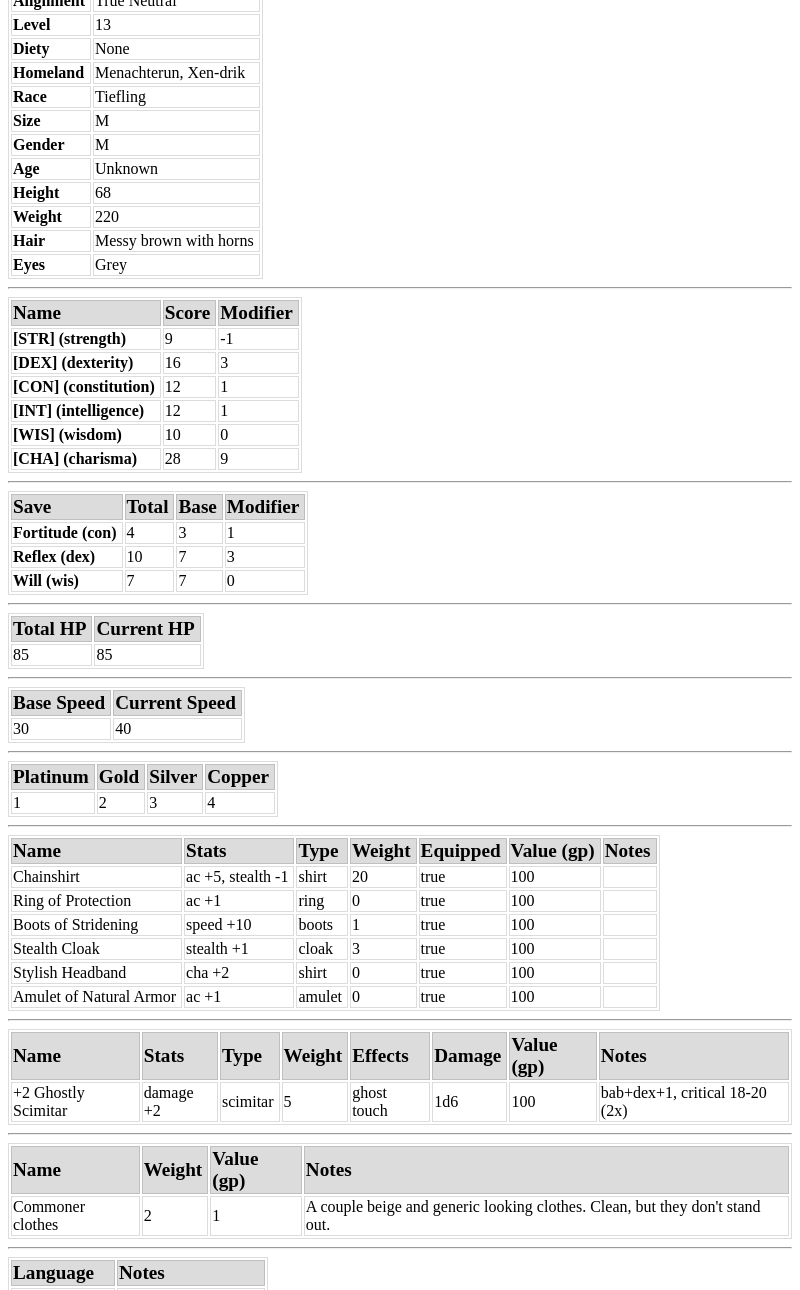
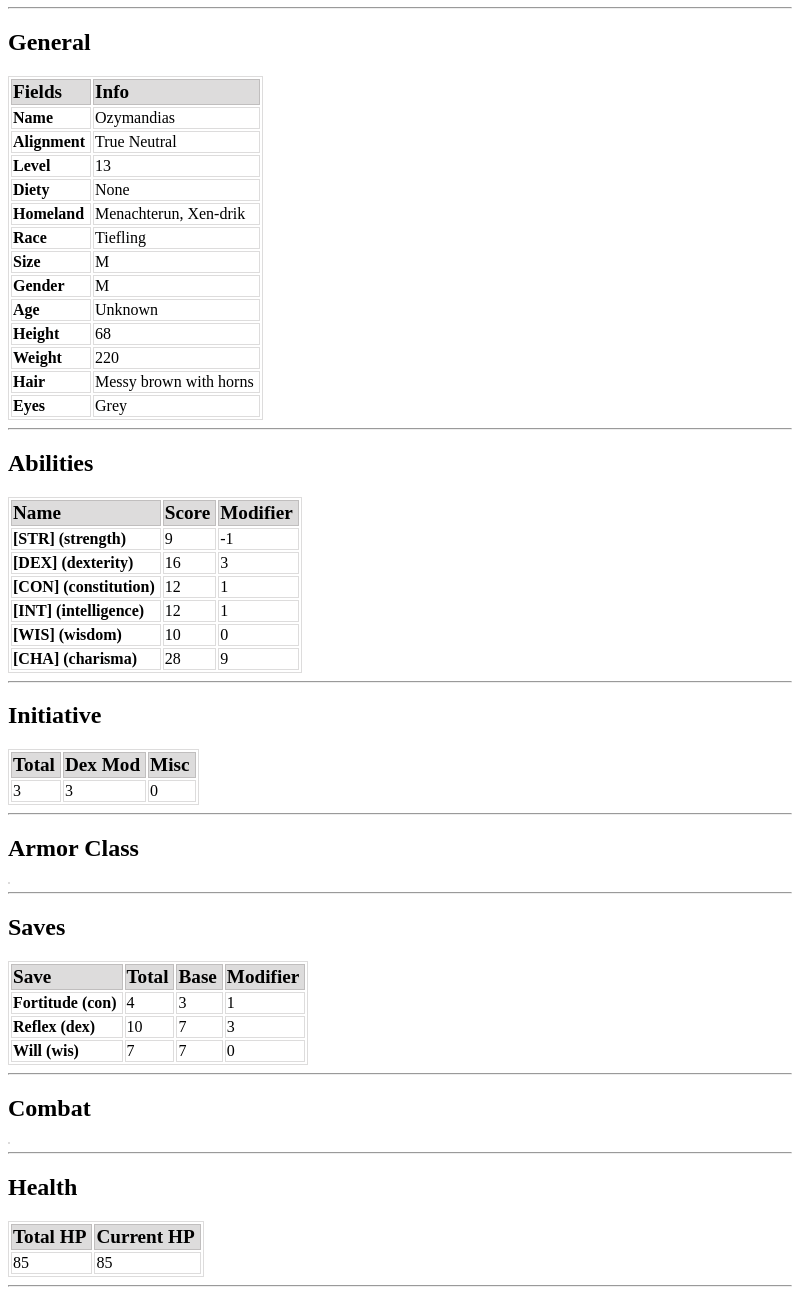
Before and after one commit to ReverieWisp/Ozy, an Electron app: page main/index.html in a window 800 px wide. Shown: the part 73-1363 px from the top of the page. Drawn offline with Linux system fonts and the light colour scheme.

Commit message:
= Set up sections

```diff
--- a/main/index.html
+++ b/main/index.html
@@ -30,7 +30,10 @@
 
 
 <body>
+	<h1>Character Sheet</h1>
+	<hr/>
 	<table>
+		<h2>General</h2>
 		<tr>
 			<th>Fields</th>
 			<th>Info</th>
@@ -90,6 +93,7 @@
 	</table>
 	<hr/>
 	<table>
+		<h2>Abilities</h2>
 		<tr>
 			<th>Name</th>
 			<th>Score</th>
@@ -128,6 +132,25 @@
 	</table>
 	<hr/>
 	<table>
+		<h2>Initiative</h2>
+		<tr>
+			<th>Total</th>
+			<th>Dex Mod</th>
+			<th>Misc</th>
+		</tr>
+		<tr>
+			<td><span id="initiative">0</span></td>
+			<td><span id="initiative-mod">0</span></td>
+			<td><span id="initiative-misc">0</span></td>
+		</tr>
+	</table>
+	<hr/>
+	<table>
+		<h2>Armor Class</h2>
+	</table>
+	<hr/>
+	<table>
+		<h2>Saves</h2>
 		<tr>
 			<th>Save</th>
 			<th>Total</th>
@@ -155,6 +178,11 @@
 	</table>
 	<hr/>
 	<table>
+		<h2>Combat</h2>
+	</table>
+	<hr/>
+	<table>
+		<h2>Health</h2>
 		<tr>
 			<th>Total HP</th>
 			<th>Current HP</th>
@@ -166,6 +194,7 @@
 	</table>
 	<hr/>
 	<table>
+		<h2>Movement</h2>
 		<tr>
 			<th>Base Speed</th>
 			<th>Current Speed</th>
@@ -177,6 +206,7 @@
 	</table>
 	<hr/>
 	<table>
+		<h2>Money</h2>
 		<tr>
 			<th>Platinum</th>
 			<th>Gold</th>
@@ -191,12 +221,16 @@
 		</tr>
 	</table>
 	<hr/>
+	<h2>Equipment</h2>
 	<span id="table-equipment"></span>
 	<hr/>
+	<h2>Weapons</h2>
 	<span id="table-weapons"></span>
 	<hr/>
+	<h2>Items</h2>
 	<span id="table-items"></span>
 	<hr/>
+	<h2>Langauges</h2>
 	<span id="table-langauges"></span>
 </body>
 
@@ -228,13 +262,22 @@
 	p.wis = -1;
 	p.cha = -1;
 
-	// Movement
-	p.speed = -1;     // This is the current speed
-	p.speedBase = -1; // This is the base speed
+	// Combat
+	p.initiative = -1;
+	p.ac = -1;
+	p.acTouch = -1;
+	p.acFlat = -1;
+	p.bab = -1;
+	p.cmb = -1;
+	p.cmd = -1;
 
 	// Health
 	p.health = -1;     // This is the current health
 	p.healthBase = -1; // This is the base health
+
+	// Movement
+	p.speed = -1;     // This is the current speed
+	p.speedBase = -1; // This is the base speed
 
 	// Saves
 	p.fortitudeBase = -1;
@@ -337,9 +380,66 @@
 		];
 	}
 
+
+//////////////////////////////
+// Calculate various things //
+//////////////////////////////
+
+
+	// Calculate ability modifiers based on existing things
+	function calculateAbilityModifiers() {
+		getId('str-mod').innerHTML = calcAbilityMod(p.str);
+		getId('dex-mod').innerHTML = calcAbilityMod(p.dex);
+		getId('con-mod').innerHTML = calcAbilityMod(p.con);
+		getId('int-mod').innerHTML = calcAbilityMod(p.int);
+		getId('wis-mod').innerHTML = calcAbilityMod(p.wis);
+		getId('cha-mod').innerHTML = calcAbilityMod(p.cha);
+	}
+
+	// Split on spaces and then on underscores. Note that stats are in the format (stat1_+2 stat2_-50)
+	function calculateEquipmentModifiers() {
+		for (let i = 0; i < p.equipment.length; i++) {
+  			let item = p.equipment[i];
+
+  			if(!item.equipped) {
+  				continue;
+  			}
+
+  			let stats = item.stats.split(' ');
+
+  			for(let j = 0; j < stats.length; j++) {
+  				let split = stats[j].split('_');
+  				let stat = split[0];
+  				let change = parseInt(split[1]);
+
+  				p[stat] = p[stat] + change;
+  			}
+		}
+	}
+
+	function calculateHealth() {
+		p.health = p.healthBase;
+	}
+
+	function calculateSpeed() {
+		p.speed = p.speedBase;
+	}
+
+	function calculateSaves() {
+		p.fortitude = p.fortitudeBase + calcAbilityMod(p.con);
+		p.reflex = p.reflexBase + calcAbilityMod(p.dex);
+		p.will = p.willBase + calcAbilityMod(p.wis);
+	}
+
+	function calculateInitiative() {
+		p.initiative = calcAbilityMod(p.dex);
+	}
+
+
 ////////////////////////////
 // Display various things //
 ////////////////////////////
+
 
 	function showGeneral() {
 		showById('name');
@@ -507,60 +607,16 @@
 		getId('will-mod').innerHTML = calcAbilityMod(p.wis);
 	}
 
-
-//////////////////////////////
-// Calculate various things //
-//////////////////////////////
-
-	// Calculate ability modifiers based on existing things
-	function calculateAbilityModifiers() {
-		getId('str-mod').innerHTML = calcAbilityMod(p.str);
-		getId('dex-mod').innerHTML = calcAbilityMod(p.dex);
-		getId('con-mod').innerHTML = calcAbilityMod(p.con);
-		getId('int-mod').innerHTML = calcAbilityMod(p.int);
-		getId('wis-mod').innerHTML = calcAbilityMod(p.wis);
-		getId('cha-mod').innerHTML = calcAbilityMod(p.cha);
+	function showInitiative() {
+		showById('initiative');
+		getId('initiative-mod').innerHTML = calcAbilityMod(p.dex);
+		getId('initiative-misc').innerHTML = 0;
 	}
-
-	// Split on spaces and then on underscores. Note that stats are in the format (stat1_+2 stat2_-50)
-	function calculateEquipmentModifiers() {
-		for (let i = 0; i < p.equipment.length; i++) {
-  			let item = p.equipment[i];
-
-  			if(!item.equipped) {
-  				continue;
-  			}
-
-  			let stats = item.stats.split(' ');
-
-  			for(let j = 0; j < stats.length; j++) {
-  				let split = stats[j].split('_');
-  				let stat = split[0];
-  				let change = parseInt(split[1]);
-
-  				p[stat] = p[stat] + change;
-  			}
-		}
-	}
-
-	function calculateHealth() {
-		p.health = p.healthBase;
-	}
-
-	function calculateSpeed() {
-		p.speed = p.speedBase;
-	}
-
-	function calculateSaves() {
-		p.fortitude = p.fortitudeBase + calcAbilityMod(p.con);
-		p.reflex = p.reflexBase + calcAbilityMod(p.dex);
-		p.will = p.willBase + calcAbilityMod(p.wis);
-	}
-
 
 ///////////////////////
 // Utility Functions //
 ///////////////////////
+
 
 	function calcAbilityMod(a) {
 		return Math.floor((a - 10) / 2);
@@ -596,6 +652,7 @@
 		calculateEquipmentModifiers();
 		calculateAbilityModifiers();
 		calculateSaves();
+		calculateInitiative();
 
 		showGeneral();
 		showEquipment();
@@ -603,6 +660,7 @@
 		showItems();
 		showLanguages();
 		showSaves();
+		showInitiative();
 	}
 
 	refreshAll();
```
